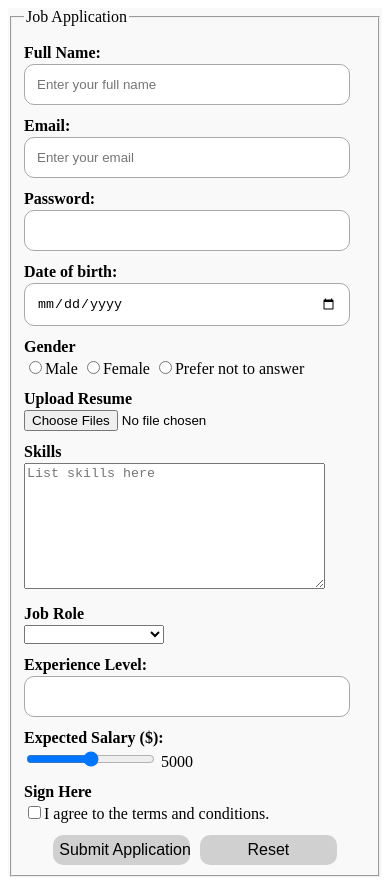
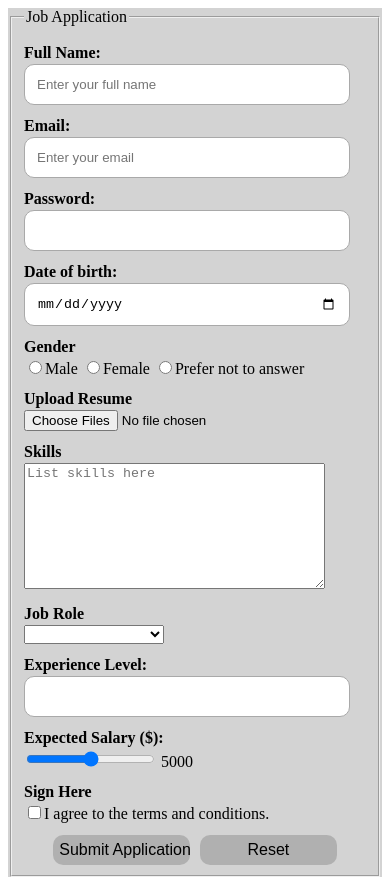
Before and after one commit to godwinLaryea/nii-demos, a plain HTML site: page Forms/index.html in a window 390 px wide. Drawn offline with Linux system fonts and the light colour scheme.

```diff
--- a/Forms/styles.css
+++ b/Forms/styles.css
@@ -1,9 +1,8 @@
-
 form{
     max-width: 420px;
     width: 100%;
     margin: auto;
-    background-color: rgba(211, 211, 211, 0.134);
+    background-color: rgb(211, 211, 211);
 }
 
 div >label{
```
Also changed, not shown: Blog Post/style.css (line endings or trailing spaces), 1 other file.
